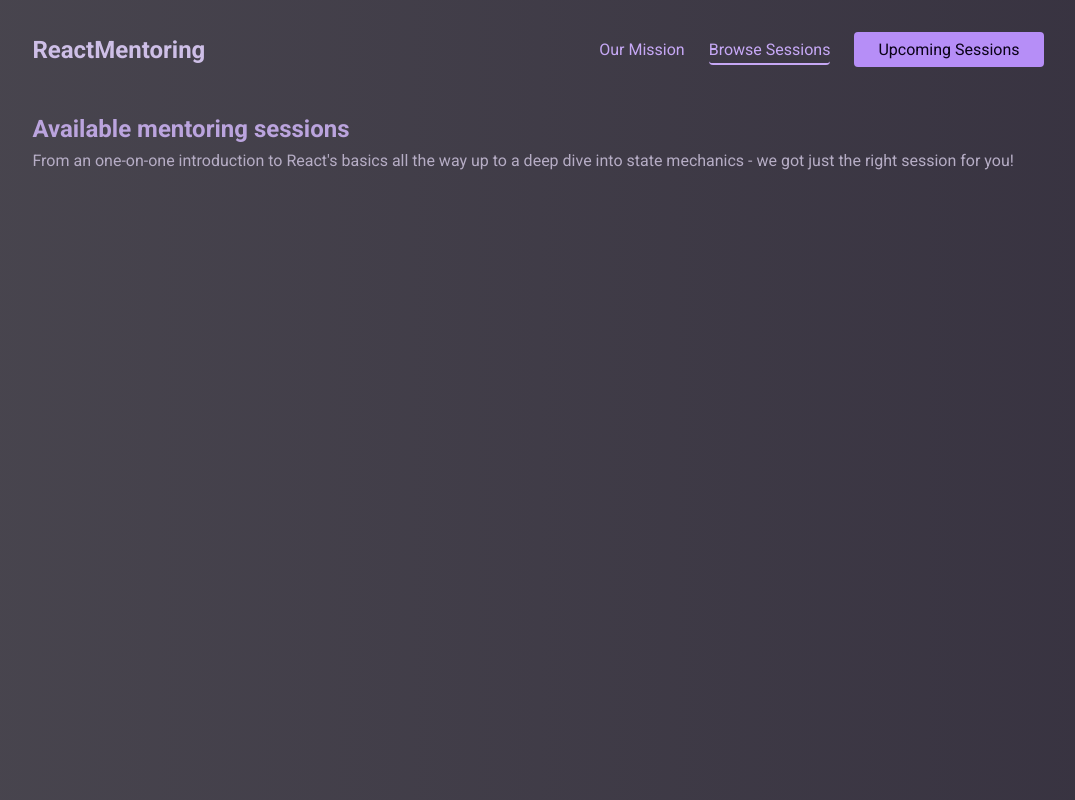
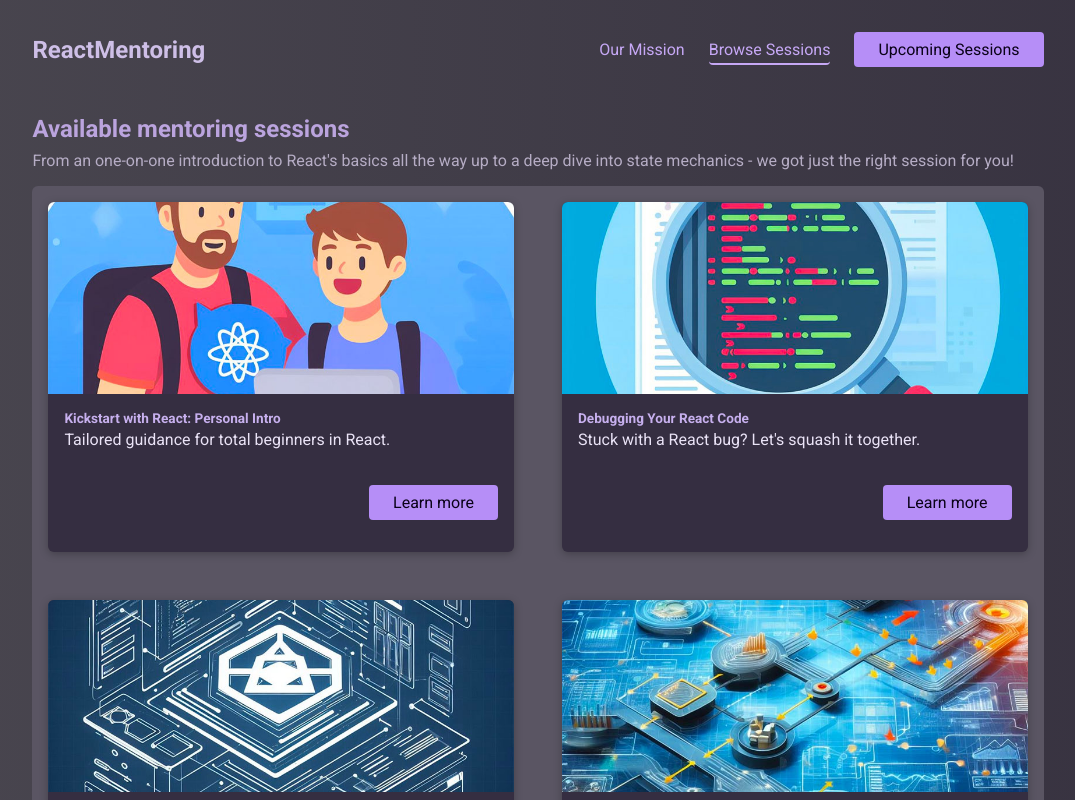
Before and after one commit to lyaui/ts_practice-project_ReactMentoring, a React (Vite) app: page /sessions in a window 1280 px wide. Shown: the top 800 px of the page, without its empty margins (102-1177 px from the left). Built offline with nearby package versions, Linux system fonts and the light colour scheme.

Commit message:
feat(components): add new SessionList component

```diff
--- /dev/null
+++ b/src/components/SessionList.tsx
@@ -0,0 +1,17 @@
+import SessionItem, { type Session } from '@/components/SessionItem';
+
+export interface SessionListProps {
+  sessions: Session[];
+}
+
+function SessionList({ sessions = [] }: SessionListProps) {
+  return (
+    <div id='sessions-list'>
+      {sessions.map((_session) => (
+        <SessionItem key={_session.id} {..._session} />
+      ))}
+    </div>
+  );
+}
+
+export default SessionList;
--- a/src/pages/Sessions.tsx
+++ b/src/pages/Sessions.tsx
@@ -1,8 +1,10 @@
 import { SESSIONS } from '../dummy-sessions.ts'; // normally, we would probably load that from a server
+import SessionList, { type SessionListProps } from '@/components/SessionList';
 
 export default function SessionsPage() {
+  const listProps: SessionListProps = { sessions: SESSIONS };
   return (
-    <main id="sessions-page">
+    <main id='sessions-page'>
       <header>
         <h2>Available mentoring sessions</h2>
         <p>
@@ -11,7 +13,7 @@ export default function SessionsPage() {
           you!
         </p>
       </header>
-      {/* Todo: Output list of sessions */}
+      <SessionList {...listProps} />
     </main>
   );
 }
```
